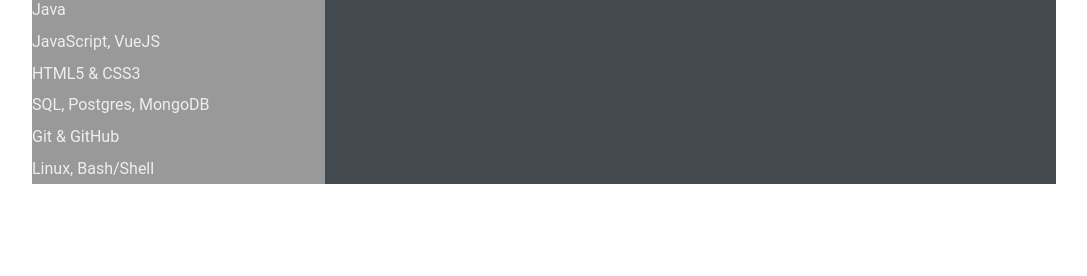
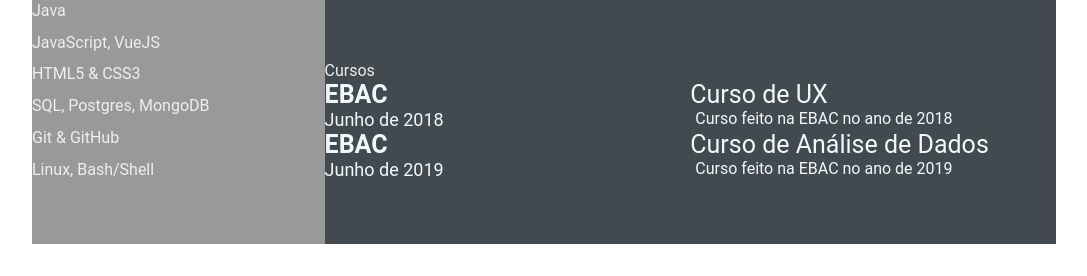
Before and after one commit to devweekkd/devweekgit.github.io, a plain HTML site: page index.html in a window 1280 px wide. Shown: the part 658-934 px from the top of the page, without its empty margins (96-1183 px from the left). Before the commit the page ends 874 px from the top, so only its background shows below. Drawn offline with Linux system fonts and the light colour scheme.

Commit message:
feature: add awards

```diff
--- a/index.html
+++ b/index.html
@@ -7,13 +7,15 @@
         <title>Elvis Cardoso CV</title>
 
         <link rel="stylesheet" href="style.css">
+        <link rel="preconnect" href="https://fonts.googleapis.com">
+        <link rel="preconnect" href="https://fonts.gstatic.com" crossorigin>
     </head>
     <body>
         <main class="resume-contents">
             <section class="left-section">
                 <section class="left-section-content">
                     <div class="profile">
-                        <img class="profile-image" src="img/profile-image.jpg" alt="Profile image" />
+                        <img class="profile-image" src="./img/dev.png" alt="Profile image" />
                         <p class="name">Dev week Jr.</p>
                         <p class="profession">Senior IT Network</p>
                     </div>
@@ -105,6 +107,27 @@
                     </div>
 
                 </section>
+                <section class="awards gap">
+                    <div class="right-title">Cursos</div>
+                    <div class="awards-contents">
+                        <div class="awards-left">
+                            <p class="awards-company-name">EBAC</p>
+                            <p class="awards-time-period">Junho de 2018</p>
+                        </div>
+                        <div class="awards-right">
+                            <p class="awards-name">Curso de UX</p>
+                            <p class="awards-desc">Curso feito na EBAC no ano de 2018</p>
+                        </div>
+                        <div class="awards-left">
+                            <p class="awards-company-name">EBAC</p>
+                            <p class="awards-time-period">Junho de 2019</p>
+                        </div>
+                        <div class="awards-right">
+                            <p class="awards-name">Curso de Análise de Dados</p>
+                            <p class="awards-desc">Curso feito na EBAC no ano de 2019</p>
+                        </div>
+                    </div>
+                </section>
             </section>
         </main>
     </body>
```
Also changed, not shown: img/dev.png (added), img/profile-image.jpg (deleted).
